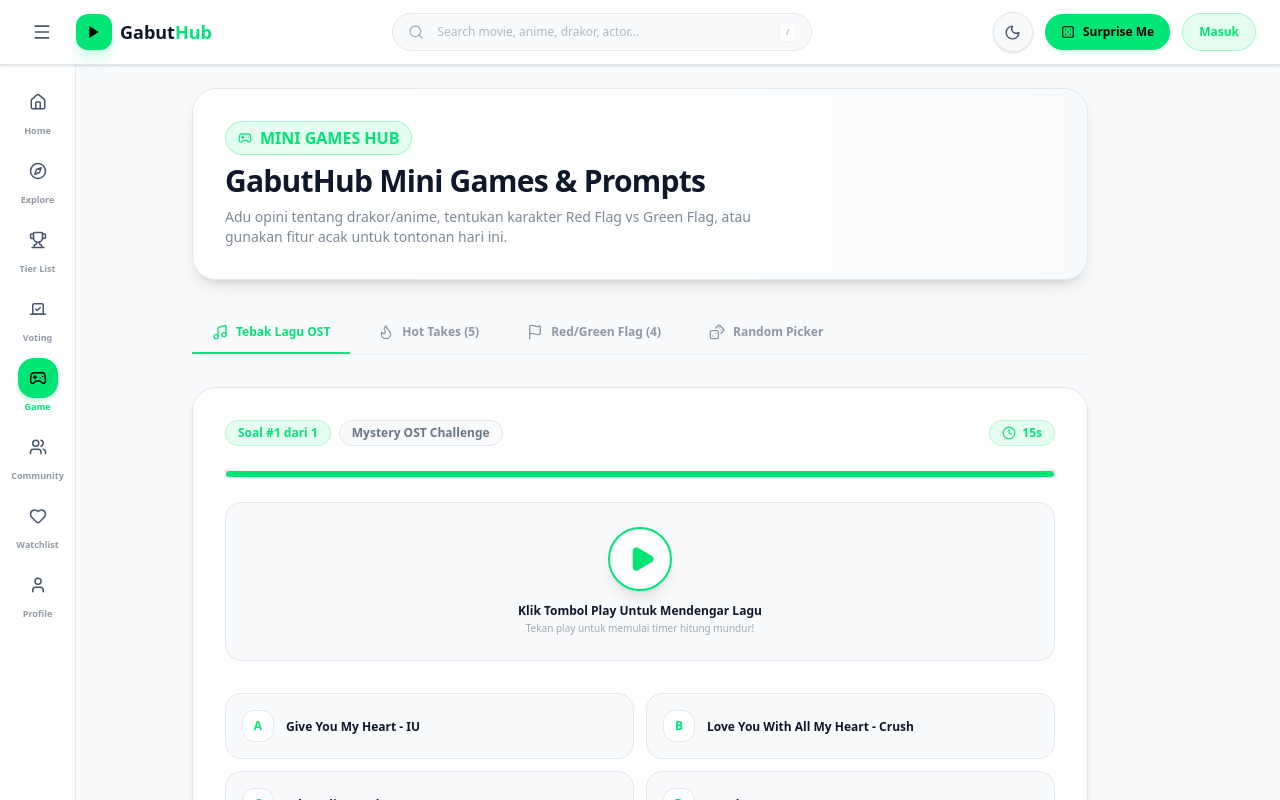
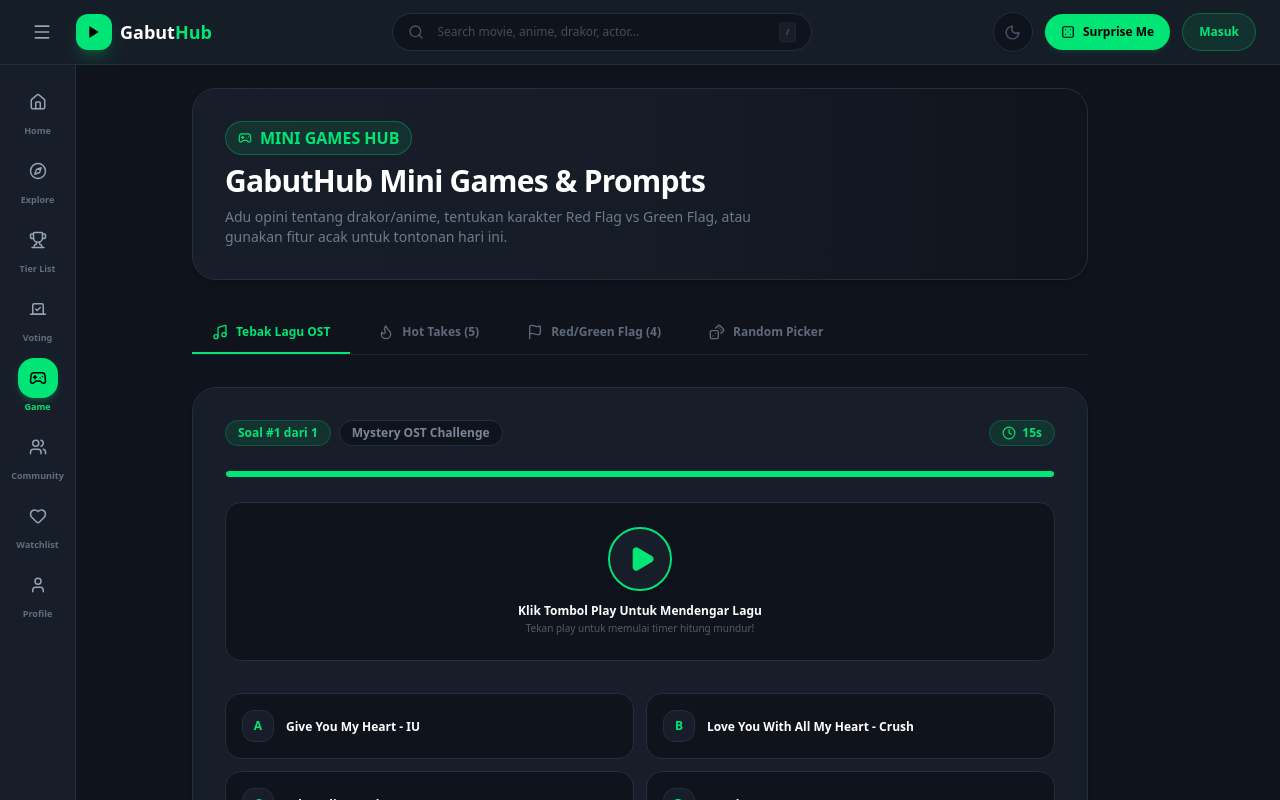
Before and after one commit to Nearuu/gabuthub, a React app in the folder frontend/: page /game in a window 1280 px wide. Shown: the top 800 px of the page. Built offline with nearby package versions, Linux system fonts and the light colour scheme; the HTML template or start-up script is replaced by a standard one.

Commit message:
Unify theme styles into a 100% consistent, elegant Charcoal Space layout to eliminate mixed white/black contrast

```diff
--- a/frontend/src/index.css
+++ b/frontend/src/index.css
@@ -16,16 +16,16 @@
   --font-sans: 'Plus Jakarta Sans', system-ui, -apple-system, BlinkMacSystemFont, 'Segoe UI', Roboto, sans-serif;
 }
 
-/* ─── DEFAULT CLEAN SOFT LIGHT THEME (Pasti Terang & Tidak Pernah Blank Hitam) ─── */
+/* ─── UNIFIED CONSISTENT MODERN CHARCOAL THEME (TIDAK AKAN BENTROK BELANG PUTIH-HITAM) ─── */
 :root {
   --wm-accent: #00E575;       /* Vibrant Emerald Neon */
   --wm-accent-hover: #00C865;
-  --wm-yellow: #F59E0B;
-  --wm-bg: #F8FAFC;            /* Clean Slate White Background */
-  --wm-card: #FFFFFF;          /* Pure White Cards */
-  --wm-text: #475569;          /* Slate Body Text */
-  --wm-texth: #0F172A;         /* Dark Slate Headings */
-  --wm-border: #E2E8F0;        /* Crisp Border */
+  --wm-yellow: #FFB800;
+  --wm-bg: #0F141C;            /* Modern Charcoal Background - Adem & Konsisten */
+  --wm-card: #171E29;          /* Elevated Navy Slate Cards */
+  --wm-text: #94A3B8;          /* Slate Body Text */
+  --wm-texth: #FFFFFF;         /* Crisp White Headings */
+  --wm-border: #242E3E;        /* Subtle Border */
   font-synthesis: none;
   text-rendering: optimizeLegibility;
   -webkit-font-smoothing: antialiased;
@@ -33,14 +33,14 @@
 }
 
 .dark {
-  --wm-accent: #00E575;       /* Hijau neon vibrant menyala */
+  --wm-accent: #00E575;
   --wm-accent-hover: #00C865;
-  --wm-yellow: #FFD369;
-  --wm-bg: #0F172A;            /* Slate Navy Background */
-  --wm-card: #1E293B;          /* Elevated Navy Slate Cards */
-  --wm-text: #94A3B8;          /* Light Slate Body Text */
-  --wm-texth: #FFFFFF;         /* White Headings */
-  --wm-border: #334155;        /* Dark Borders */
+  --wm-yellow: #FFB800;
+  --wm-bg: #0F141C;
+  --wm-card: #171E29;
+  --wm-text: #94A3B8;
+  --wm-texth: #FFFFFF;
+  --wm-border: #242E3E;
 }
 
 * {
@@ -52,8 +52,8 @@
 body {
   margin: 0;
   padding: 0;
-  background-color: #F8FAFC !important;
-  color: #475569;
+  background-color: #0F141C !important;
+  color: #94A3B8 !important;
   min-height: 100vh;
 }
 
@@ -62,15 +62,16 @@
   min-height: 100vh;
   display: flex;
   flex-direction: column;
+  background-color: #0F141C !important;
 }
 
 h1, h2, h3, h4, h5, h6 {
   font-weight: 800;
-  color: #0F172A;
+  color: #FFFFFF !important;
   letter-spacing: -0.025em;
 }
 
 ::-webkit-scrollbar { width: 5px; height: 5px; }
 ::-webkit-scrollbar-track { background: transparent; }
-::-webkit-scrollbar-thumb { background: #E2E8F0; border-radius: 9999px; }
+::-webkit-scrollbar-thumb { background: #242E3E; border-radius: 9999px; }
 ::-webkit-scrollbar-thumb:hover { background: #00E575; }
```
